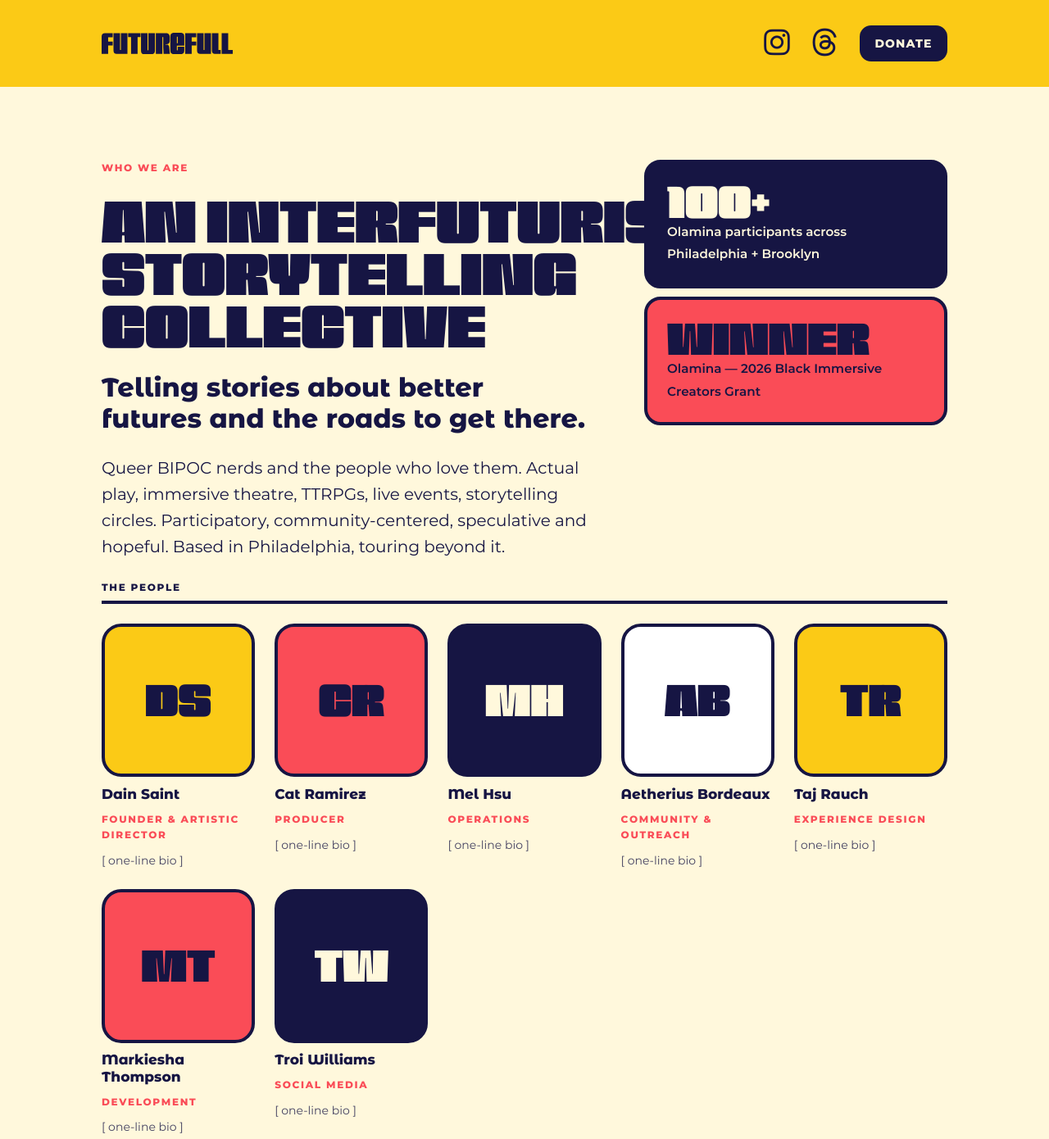
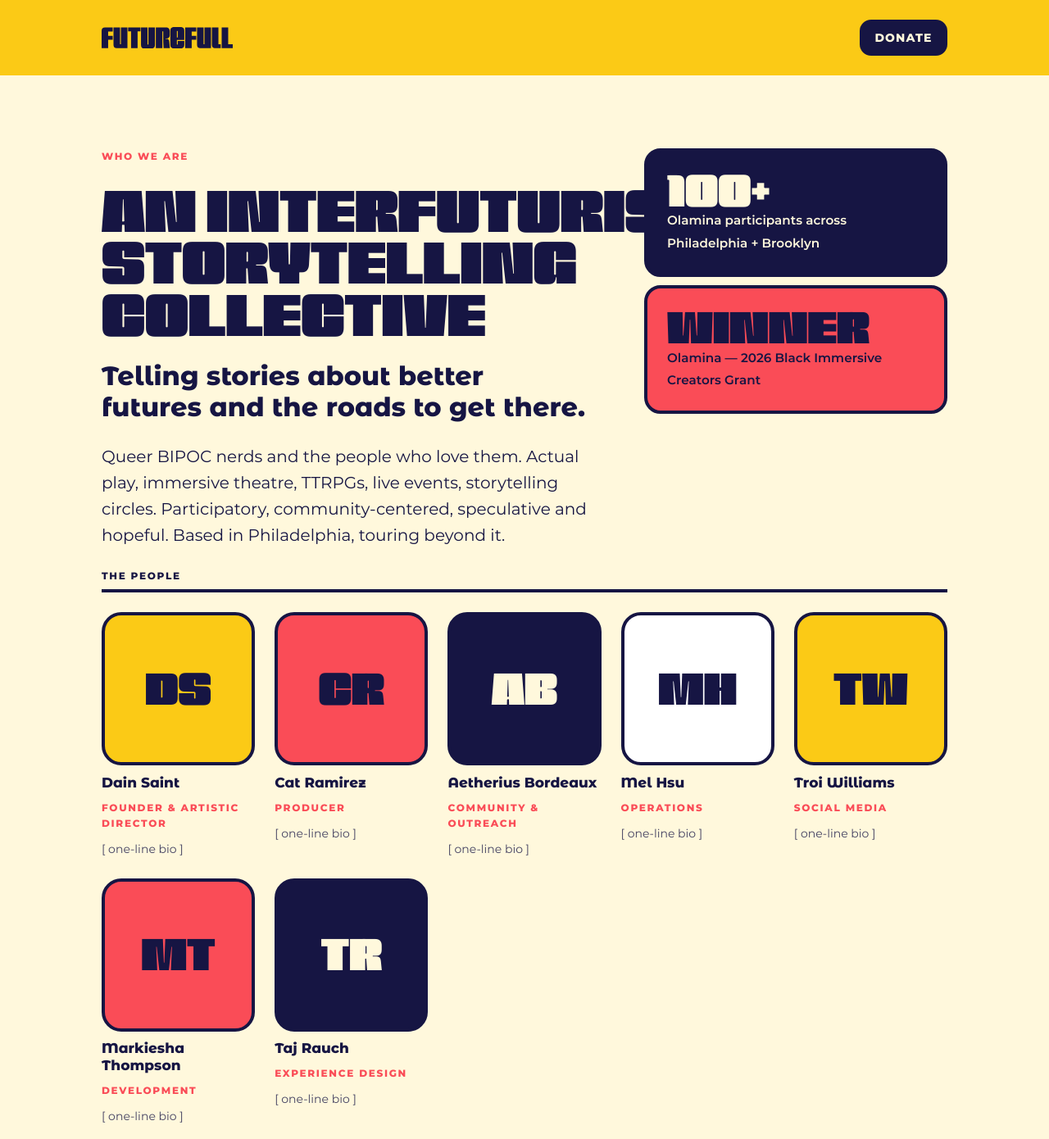
Before and after one commit to futurefullmedia/futurefull, an Astro site: page /team in a window 1280 px wide. Shown: the top 1390 px of the page at 82% size. Built offline with nearby package versions, Linux system fonts and the light colour scheme; Astro itself is replaced by a stand-in of ours.

Commit message:
remove ig/threads icons from top nav

```diff
--- a/src/components/Nav.astro
+++ b/src/components/Nav.astro
@@ -4,8 +4,6 @@
 <nav class="cluster justify-between">
   <a href="/"><Logo className="navmark"/></a>
   <div class="cluster space-s1">
-    <a href="https://instagram.com/futurefullstories" style="font-size: var(--s2)"><i class="fab fa-instagram"></i></a>
-    <a href="https://threads.com/futurefullstories" style="font-size: var(--s2)"><i class="fab fa-threads"></i></a>
     <!-- <a href="/#what">What</a> -->
     <!-- <a href="/who-we-are">Who we are</a> -->
     <!-- <a href="/#olamina">Olamina</a> -->
--- a/src/pages/team.astro
+++ b/src/pages/team.astro
@@ -6,11 +6,11 @@
 const team = [
   { name: 'Dain Saint', role: 'Founder & Artistic Director' },
   { name: 'Cat Ramirez', role: 'Producer' },
+  { name: 'Aetherius Bordeaux', role: 'Community & Outreach' },
   { name: 'Mel Hsu', role: 'Operations' },
-  { name: 'Aetherius Bordeaux', role: 'Community & Outreach' },
+  { name: 'Troi Williams', role: 'Social Media' },
+  { name: 'Markiesha Thompson', role: 'Development' },
   { name: 'Taj Rauch', role: 'Experience Design' },
-  { name: 'Markiesha Thompson', role: 'Development' },
-  { name: 'Troi Williams', role: 'Social Media' },
 ];
 const avatarSurfaces = ['surface-sun', 'surface-coral', 'surface-navy', 'surface-white'];
 const initials = (n: string) => n.split(' ').map((w) => w[0]).join('');
```
